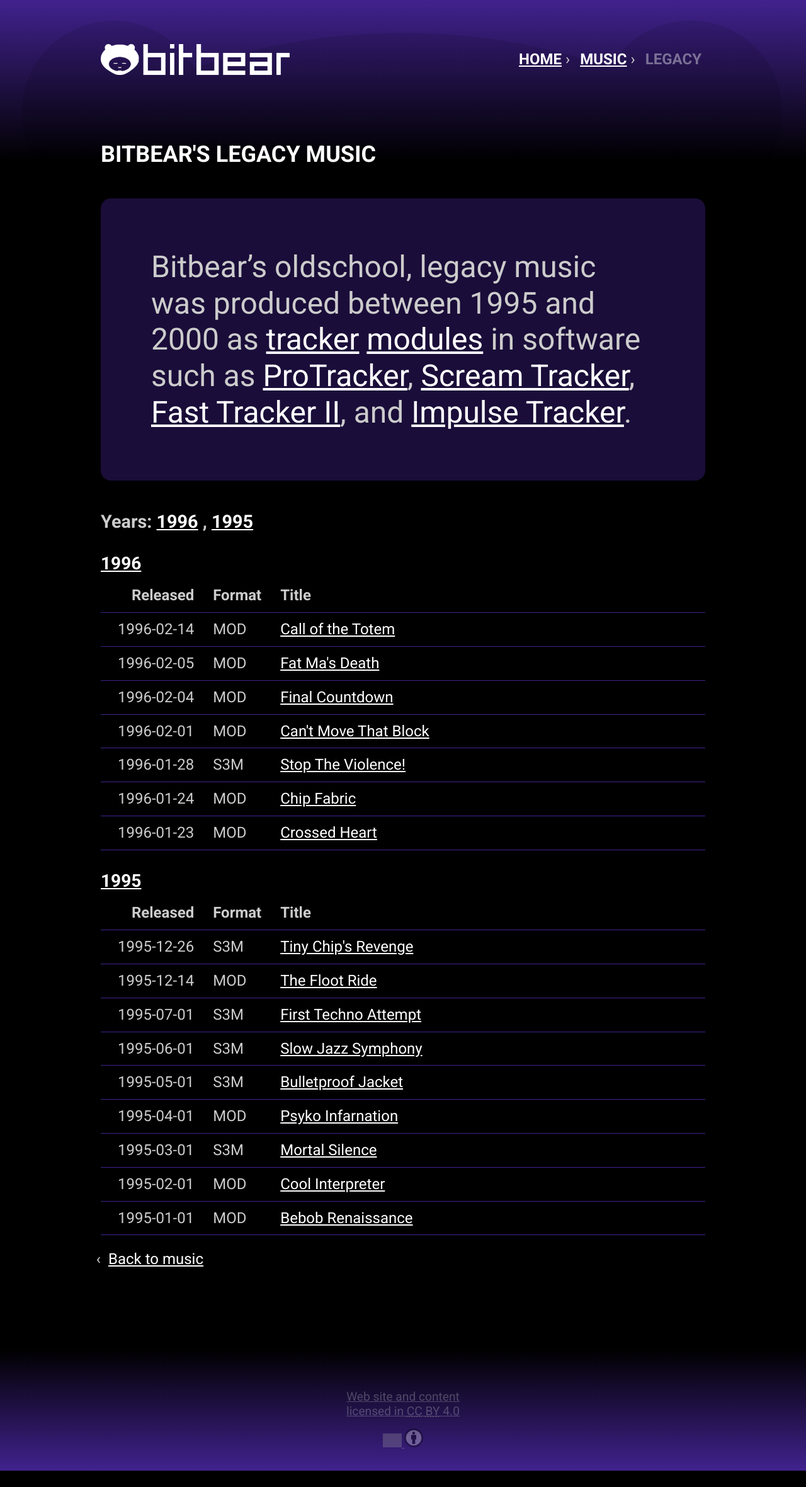
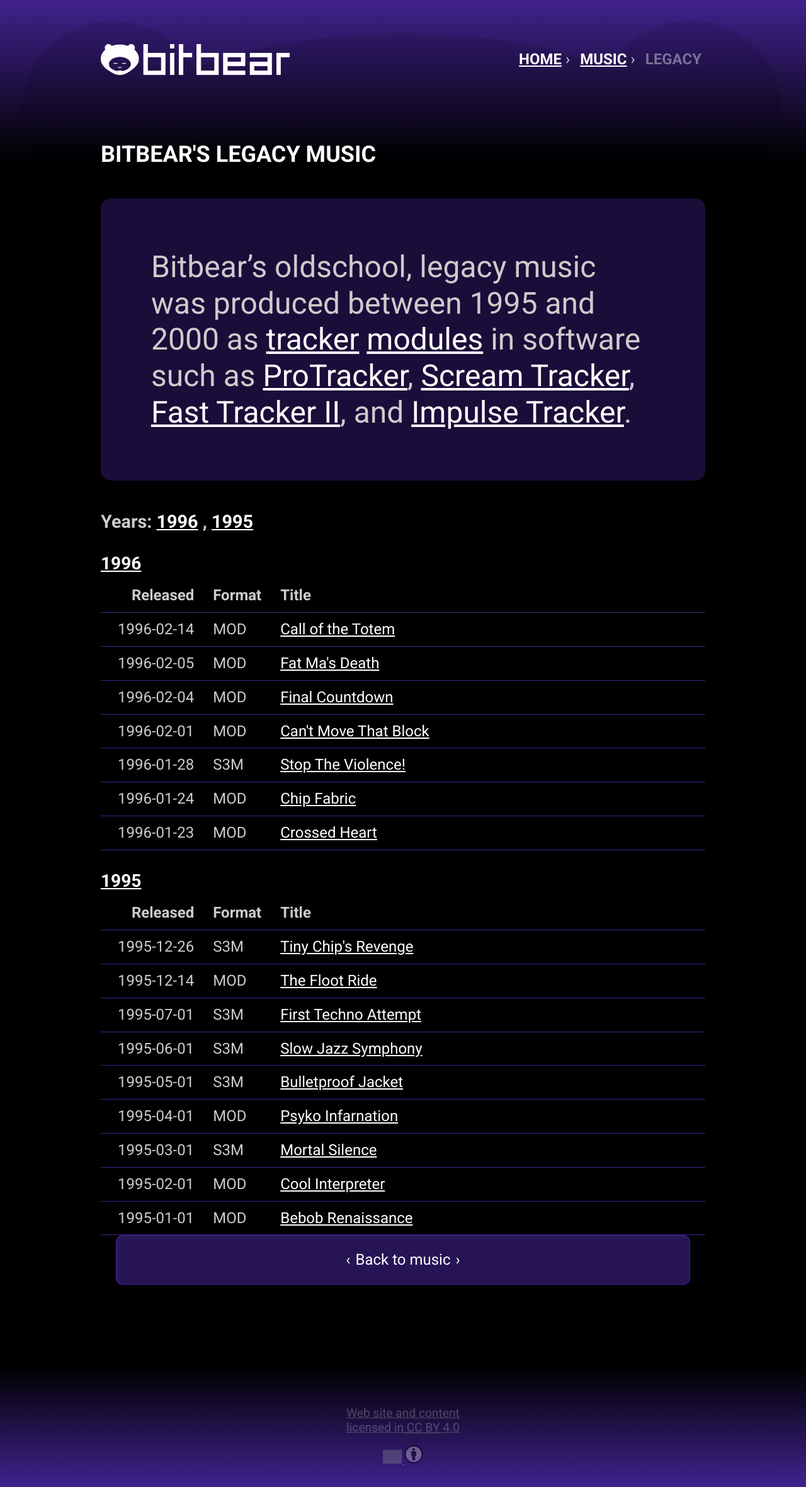
Before and after one commit to asbjornu/bitbear.org, a Jekyll site: the page built from music/legacy/index.md, in a window 1280 px wide. Shown: the whole page at 63% size. Built offline with Jekyll 4.4.1, drawn with Linux system fonts in a browser that asks for light colours; before the commit the page ends 2335 px from its top, so only the background shows below that; grey boxes are pictures that could not be loaded.

Commit message:
Add prev/next/index navigation on all posts

```diff
--- /dev/null
+++ b/_includes/iterator.html
@@ -0,0 +1,42 @@
+{% assign url = page.url | remove: '.html' | split: '/' %}
+{% assign path = url | pop %}
+{% if path.size == 1 %}
+  {% assign link = "/" %}
+  {% assign rel = "back index" %}
+  {% assign text = "Home" %}
+{% else %}
+  {% capture link %}
+    {%- for dir in path offset: 1 -%}
+      {{- dir | append: '/' | prepend: '/' -}}
+    {%- endfor -%}
+  {% endcapture %}
+  {% assign rel = "back" %}
+  {% assign text = path | last | prepend: 'Back to ' %}
+{% endif %}
+
+<nav class="iterator">
+  <ol>
+    {% if page.previous %}
+      <li>
+        <a
+          class="btn"
+          rel="prev"
+          href="{{ page.previous.url }}">{{ page.previous.title }}</a>
+      </li>
+    {% endif %}
+    <li>
+      <a
+        class="btn"
+        rel="{{ rel  }}"
+        href="{{ link }}">{{ text }}</a>
+    </li>
+    {% if page.next %}
+      <li>
+        <a
+          class="btn"
+          rel="next"
+          href="{{ page.next.url }}">{{ page.next.title }}</a>
+      </li>
+    {% endif %}
+  </ol>
+</nav>
--- a/_layouts/post.html
+++ b/_layouts/post.html
@@ -41,9 +41,9 @@
       </table>
 
       {% if page.media.modarchive %}
-        <a class="download" href="https://api.modarchive.org/downloads.php?moduleid={{ page.media.modarchive }}">Download</a>
+        <a class="btn download" href="https://api.modarchive.org/downloads.php?moduleid={{ page.media.modarchive }}">Download</a>
       {% elsif page.media.amp %}
-        <a class="download" href="https://amp.dascene.net/downmod.php?index={{ page.media.amp }}">Download</a>
+        <a class="btn download" href="https://amp.dascene.net/downmod.php?index={{ page.media.amp }}">Download</a>
       {% endif %}
     </aside>
 
@@ -63,23 +63,4 @@
 
 {{ content }}
 
-{%- assign url = page.url | remove: '.html' | split: '/' -%}
-{%- assign path = url | pop -%}
-<nav class="back">
-  <ul>
-    {%- if path.size == 1 -%}
-      <li>
-        <a rel="index back" href="/">Home</a>
-      </li>
-    {%- else -%}
-      {%- capture link %}
-        {%- for dir in path offset: 1 -%}
-          {{- dir | append: '/' -}}
-        {%- endfor -%}
-      {%- endcapture -%}
-      <li>
-        <a rel="back" href="/{{ link }}">Back to {{ path | last }}</a>
-      </li>
-    {%- endif -%}
-  </ul>
-</nav>
+{% include iterator.html %}
--- a/assets/scss/bitbear.scss
+++ b/assets/scss/bitbear.scss
@@ -161,18 +161,53 @@
         margin-left: 1em;
     }
 
-    nav.back {
+    nav.iterator {
         clear: both;
 
-        ul {
-            margin: 1em 0 0 0;
+        ol {
+            margin: 0;
+            display: flex;
 
             li {
-                list-style-type: "\2039";
+                flex: 1;
                 margin: 0;
+                display: inline-block;
+                list-style-type: none;
 
                 a {
-                    margin-left: .5em;
+                    position: relative;
+                }
+
+                &:first-child a {
+                    margin-right: 1em;
+
+                    &:before {
+                        display: inline-block;
+                        margin: 0 .5rem 0 0;
+                        content: "\2039";
+                    }
+                }
+
+                &:nth-child(2) a {
+                    margin: 0 1em;
+
+                    &:before {
+                        display: inline-block;
+                        position: relative;
+                        margin-right: .5rem;
+                        bottom: -.25rem;
+                        content: "\21A9";
+                    }
+                }
+
+                &:last-child a {
+                    margin-left: 1em;
+
+                    &:after {
+                        display: inline-block;
+                        margin: 0 0 0 .5rem;
+                        content: "\203A";
+                    }
                 }
             }
         }
@@ -261,21 +296,24 @@
             }
 
             .download {
+                margin: 1em;
+            }
+        }
+    }
+
+    .btn {
         background-color: rgba($bg-color-light, .6);
         box-shadow: inset 2px 2px 0 2px rgba(#fff, 0.02);
         border: 1px solid $bg-color-light;
         border-radius: 10px;
         display: block;
-                margin: 1em;
         padding: 1em;
         text-align: center;
         text-decoration: none;
-            }
 
-            .download:hover {
+        &:hover {
             background-color: rgba($bg-color-light, .4);
             box-shadow: inset 0px 5px 10px 0px rgba(#000, 0.5);
-            }
         }
     }
 
```
Lines whose indentation alone changed are shown as unchanged.
